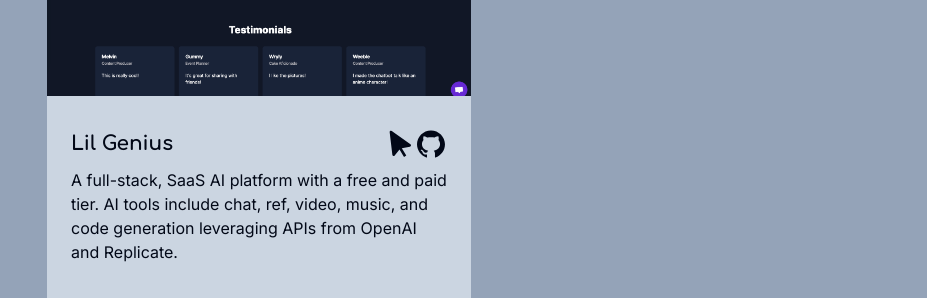
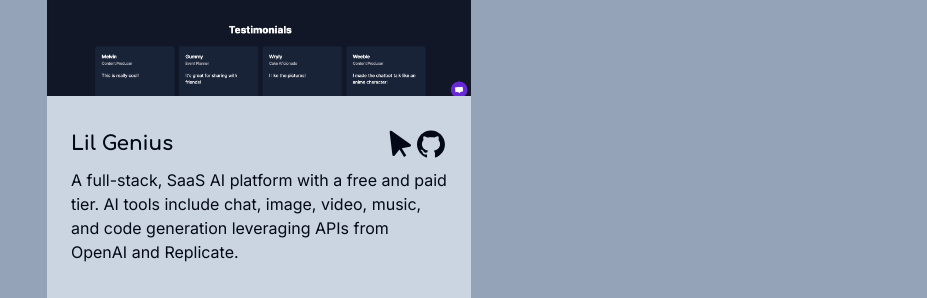
Before and after one commit to penguinboots/portfolio-v3, a Next.js app: page /projects in a window 1280 px wide. Shown: the part 800-1098 px from the top of the page, without its empty margins (353-1280 px from the left). Built offline with nearby package versions, Linux system fonts and the light colour scheme.

Commit message:
fix typo

```diff
--- a/data/projects.ts
+++ b/data/projects.ts
@@ -11,7 +11,7 @@ const genius: Project = {
   title: "Lil Genius",
   ref: "genius",
   description:
-    "A full-stack, SaaS AI platform with a free and paid tier. AI tools include chat, ref, video, music, and code generation leveraging APIs from OpenAI and Replicate.",
+    "A full-stack, SaaS AI platform with a free and paid tier. AI tools include chat, image, video, music, and code generation leveraging APIs from OpenAI and Replicate.",
   live: "https://lil-genius.vercel.app/",
   repo: "https://github.com/penguinboots/lil-genius",
   stack: [
```
